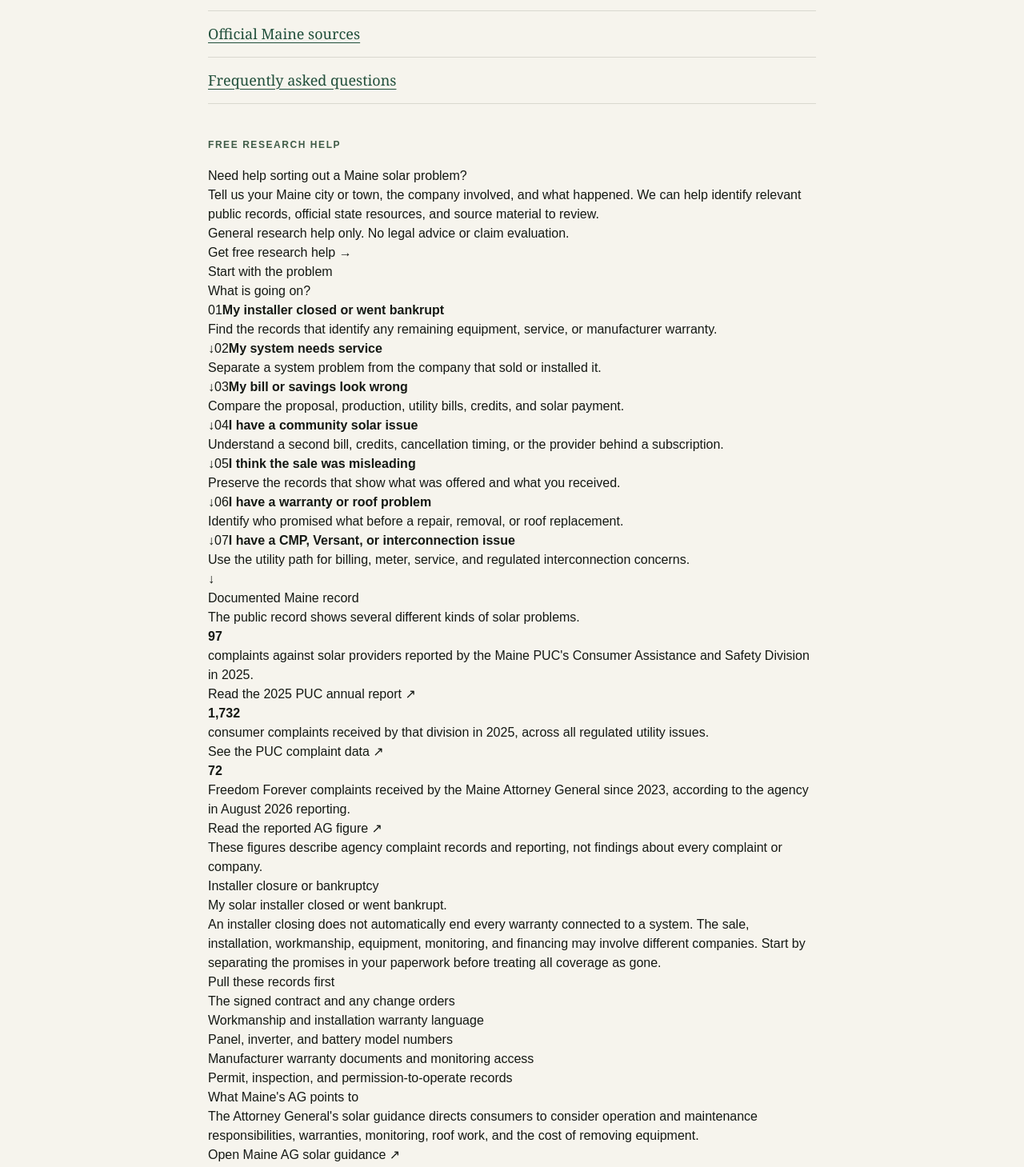
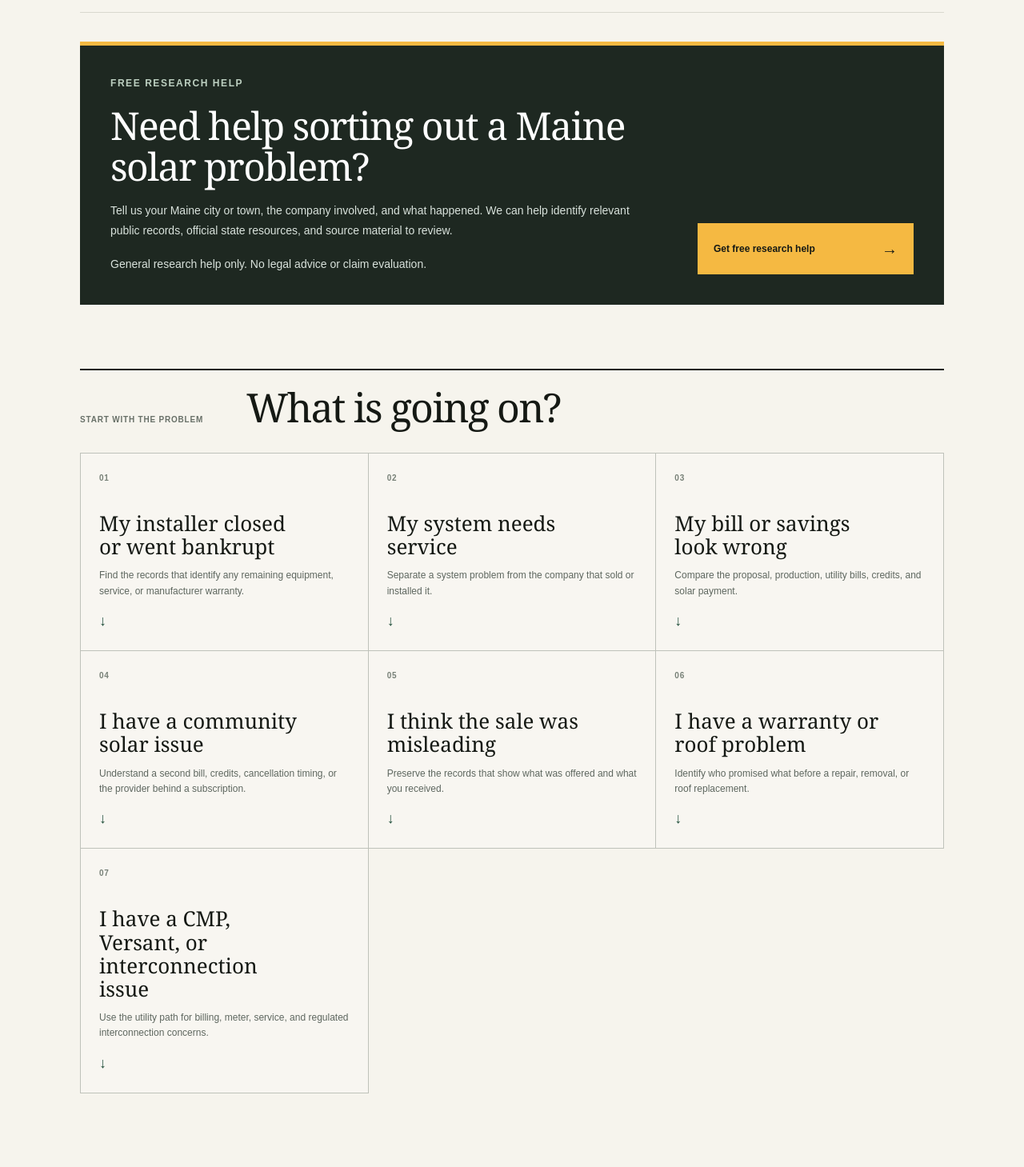
Before and after one commit to Decentralized-Rob/solar-consumer-research, a Next.js app: page /states/maine in a window 1280 px wide. Shown: the part 947-2406 px from the top of the page at 80% size. Built offline with nearby package versions, Linux system fonts and the light colour scheme.

Commit message:
Style Maine consumer research hub

```diff
--- a/app/editorial.css
+++ b/app/editorial.css
@@ -452,6 +452,77 @@
 .state-page-links { display: flex; flex-wrap: wrap; gap: 24px; margin-top: 40px; }
 .state-page-links a { color: var(--green); font-size: 11px; font-weight: 900; }
 
+/* Maine hub */
+.maine-hub-page .info-main { width: min(1080px, calc(100% - 40px)); }
+.maine-hub-page .info-lede { max-width: 820px; }
+.maine-help-callout { display: grid; grid-template-columns: minmax(0, 1fr) 270px; gap: 46px; align-items: end; margin: -6px 0 80px; padding: 38px; border-top: 5px solid var(--sun); background: #1e2821; color: white; }
+.maine-help-callout .eyebrow { color: #bdd0c1; }
+.maine-help-callout h2 { max-width: 690px; margin: 0; font-family: Georgia, serif; font-size: clamp(32px, 4vw, 48px); font-weight: 500; line-height: 1.07; letter-spacing: -0.032em; }
+.maine-help-callout p:not(.eyebrow) { max-width: 700px; margin: 18px 0 0; color: #d9e2dc; font-size: 14px; line-height: 1.75; }
+.maine-help-callout .maine-help-boundary { color: #afc0b2; font-size: 11px; }
+.maine-help-button { display: flex; justify-content: space-between; gap: 18px; align-items: center; padding: 17px 20px; background: var(--sun); color: var(--ink); font-size: 12px; font-weight: 900; }
+.maine-help-button:hover { background: #ffca59; }
+.maine-help-button span { font-size: 20px; }
+.maine-section-heading { display: grid; grid-template-columns: 180px minmax(0, 1fr); gap: 28px; align-items: baseline; padding-top: 20px; border-top: 2px solid var(--ink); }
+.maine-section-heading > span { color: #687068; font-size: 10px; font-weight: 900; letter-spacing: .08em; text-transform: uppercase; }
+.maine-section-heading h2 { max-width: 740px; margin: 0; font-family: Georgia, serif; font-size: clamp(35px, 4vw, 50px); font-weight: 500; line-height: 1.07; letter-spacing: -0.036em; }
+.maine-paths-section { scroll-margin-top: 24px; }
+.maine-path-grid { display: grid; grid-template-columns: repeat(3, minmax(0, 1fr)); margin-top: 30px; border-top: 1px solid #bfc2ba; border-left: 1px solid #bfc2ba; }
+.maine-path-grid a { position: relative; display: flex; min-height: 245px; flex-direction: column; padding: 23px; border-right: 1px solid #bfc2ba; border-bottom: 1px solid #bfc2ba; background: rgba(255,255,255,.2); }
+.maine-path-grid a:hover { background: var(--white); }
+.maine-path-grid a > span { color: #778077; font-size: 10px; font-weight: 900; letter-spacing: .08em; }
+.maine-path-grid strong { max-width: 255px; margin-top: 35px; font-family: Georgia, serif; font-size: 26px; font-weight: 500; line-height: 1.12; }
+.maine-path-grid p { margin: 12px 0 0; color: #5e675f; font-size: 12px; line-height: 1.62; }
+.maine-path-grid b { margin-top: auto; padding-top: 14px; color: var(--green); font-size: 18px; }
+.maine-record-section { margin-top: 100px; }
+.maine-stat-grid { display: grid; grid-template-columns: repeat(3, minmax(0, 1fr)); gap: 15px; margin-top: 30px; }
+.maine-stat-grid article { display: flex; min-height: 276px; flex-direction: column; padding: 27px; background: #e6e5dc; }
+.maine-stat-grid article:nth-child(2) { background: #efede5; }
+.maine-stat-grid article:nth-child(3) { background: #dce7dd; }
+.maine-stat-grid strong { font-family: Georgia, serif; font-size: clamp(56px, 6vw, 82px); font-weight: 500; line-height: .88; letter-spacing: -0.06em; }
+.maine-stat-grid p { margin: 23px 0 0; color: #505950; font-size: 13px; line-height: 1.68; }
+.maine-stat-grid a { margin-top: auto; padding-top: 20px; color: var(--green); font-size: 11px; font-weight: 900; }
+.maine-source-note { margin: 16px 0 0; color: #737a73; font-size: 11px; line-height: 1.6; }
+.maine-guide-section { max-width: 880px; margin: 94px auto 0; padding-top: 24px; border-top: 1px solid #b9beb7; scroll-margin-top: 24px; }
+.maine-guide-section--accent { max-width: none; padding: 42px; border-top: 5px solid var(--sun); background: #f0eee5; }
+.maine-guide-kicker { margin: 0 0 15px; color: #657066; font-size: 10px; font-weight: 900; letter-spacing: .08em; text-transform: uppercase; }
+.maine-guide-section h2 { max-width: 760px; margin: 0; font-family: Georgia, serif; font-size: clamp(34px, 4vw, 49px); font-weight: 500; line-height: 1.08; letter-spacing: -0.035em; }
+.maine-guide-section > p:not(.maine-guide-kicker) { max-width: 780px; margin: 20px 0 0; color: #515a52; font-size: 15px; line-height: 1.8; }
+.maine-guide-columns { display: grid; grid-template-columns: repeat(2, minmax(0, 1fr)); gap: 18px; margin-top: 28px; }
+.maine-guide-columns > div { padding: 24px; border: 1px solid var(--line); background: var(--white); }
+.maine-guide-columns h3 { margin: 0 0 14px; font-family: Georgia, serif; font-size: 22px; font-weight: 500; }
+.maine-guide-columns p, .maine-guide-columns li { color: #596259; font-size: 13px; line-height: 1.68; }
+.maine-guide-columns ul { margin: 0; padding-left: 18px; }
+.maine-guide-columns a, .maine-inline-link, .maine-source-links a { display: inline-block; margin-top: 15px; color: var(--green); font-size: 12px; font-weight: 900; text-decoration: underline; text-decoration-thickness: 1px; text-underline-offset: 4px; }
+.maine-source-links { display: flex; flex-wrap: wrap; gap: 12px 26px; margin-top: 4px; }
+.maine-last-paragraph { margin-top: 26px !important; padding-left: 17px; border-left: 3px solid var(--sun); }
+.maine-story-section { display: grid; grid-template-columns: 1.05fr .95fr; gap: 58px; align-items: start; margin-top: 100px; padding: 44px 0; border-top: 2px solid var(--ink); border-bottom: 1px solid #b9beb7; }
+.maine-story-section h2 { margin: 0; font-family: Georgia, serif; font-size: clamp(31px, 3.4vw, 44px); font-weight: 500; line-height: 1.1; letter-spacing: -0.03em; }
+.maine-story-section > div > p:not(.eyebrow) { margin: 4px 0 0; color: #566057; font-size: 14px; line-height: 1.75; }
+.maine-story-section a { display: inline-block; margin-top: 20px; color: var(--green); font-size: 12px; font-weight: 900; }
+.maine-sources-section, .maine-faq-section { margin-top: 100px; }
+.maine-source-grid { display: grid; grid-template-columns: repeat(2, minmax(0, 1fr)); gap: 14px; margin-top: 28px; }
+.maine-source-grid > a { display: flex; min-height: 248px; flex-direction: column; padding: 25px; border: 1px solid var(--line); background: var(--white); }
+.maine-source-grid > a:hover { border-color: #99a398; box-shadow: 0 12px 32px rgba(31,49,34,.07); }
+.maine-source-grid span { color: #677067; font-size: 9px; font-weight: 900; letter-spacing: .07em; text-transform: uppercase; }
+.maine-source-grid strong { margin-top: 28px; font-family: Georgia, serif; font-size: 25px; font-weight: 500; line-height: 1.12; }
+.maine-source-grid p { margin: 12px 0 0; color: #5b655c; font-size: 12px; line-height: 1.62; }
+.maine-source-grid b { margin-top: auto; padding-top: 20px; color: var(--green); font-size: 11px; }
+.maine-faq-list { margin-top: 28px; border-top: 1px solid #bfc2ba; }
+.maine-faq-list details { border-bottom: 1px solid #bfc2ba; }
+.maine-faq-list summary { position: relative; padding: 22px 45px 22px 0; cursor: pointer; font-family: Georgia, serif; font-size: 23px; line-height: 1.2; }
+.maine-faq-list summary::after { position: absolute; right: 5px; content: "+"; color: var(--green); font-family: Arial, sans-serif; font-size: 28px; font-weight: 400; }
+.maine-faq-list details[open] summary::after { content: "−"; }
+.maine-faq-list summary::-webkit-details-marker { display: none; }
+.maine-faq-list p { max-width: 780px; margin: -2px 0 0; padding-bottom: 8px; color: #535c54; font-size: 14px; line-height: 1.75; }
+.maine-faq-list a { display: inline-block; margin: 8px 0 23px; color: var(--green); font-size: 11px; font-weight: 900; }
+.maine-final-cta { margin-top: 100px; padding: 50px; background: #1e2821; color: white; text-align: center; }
+.maine-final-cta .eyebrow { justify-content: center; color: #b9cfbe; }
+.maine-final-cta h2 { max-width: 700px; margin: 0 auto; font-family: Georgia, serif; font-size: clamp(35px, 4vw, 50px); font-weight: 500; line-height: 1.06; letter-spacing: -0.038em; }
+.maine-final-cta p:not(.eyebrow) { max-width: 630px; margin: 21px auto 0; color: #d4dfd6; font-size: 14px; line-height: 1.7; }
+.maine-final-cta a { display: inline-block; margin-top: 28px; padding: 14px 20px; background: var(--sun); color: var(--ink); font-size: 12px; font-weight: 900; }
+.maine-final-cta a:hover { background: #ffca59; }
+
 .home-directory { padding-top: 105px; padding-bottom: 120px; scroll-margin-top: 76px; }
 .home-directory-heading {
   display: grid;
@@ -654,4 +725,11 @@
   .state-case-feature { padding: 24px; }
   .state-source-grid { grid-template-columns: 1fr; }
   .state-source-section-heading { grid-template-columns: 1fr; gap: 8px; }
+  .maine-help-callout { grid-template-columns: 1fr; gap: 28px; }
+  .maine-section-heading { grid-template-columns: 1fr; gap: 9px; }
+  .maine-path-grid { grid-template-columns: repeat(2, minmax(0, 1fr)); }
+  .maine-stat-grid { grid-template-columns: 1fr; }
+  .maine-stat-grid article { min-height: 220px; }
+  .maine-guide-columns, .maine-source-grid, .maine-story-section { grid-template-columns: 1fr; }
+  .maine-story-section { gap: 24px; }
 }
```
